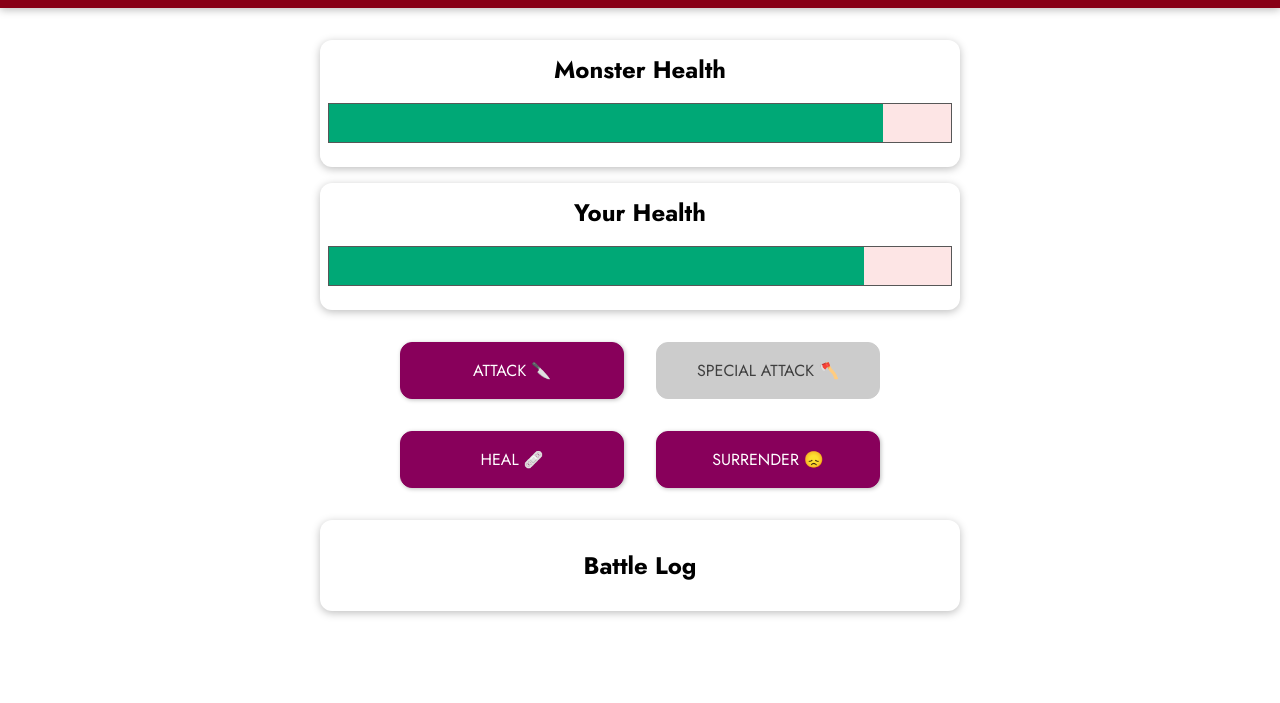
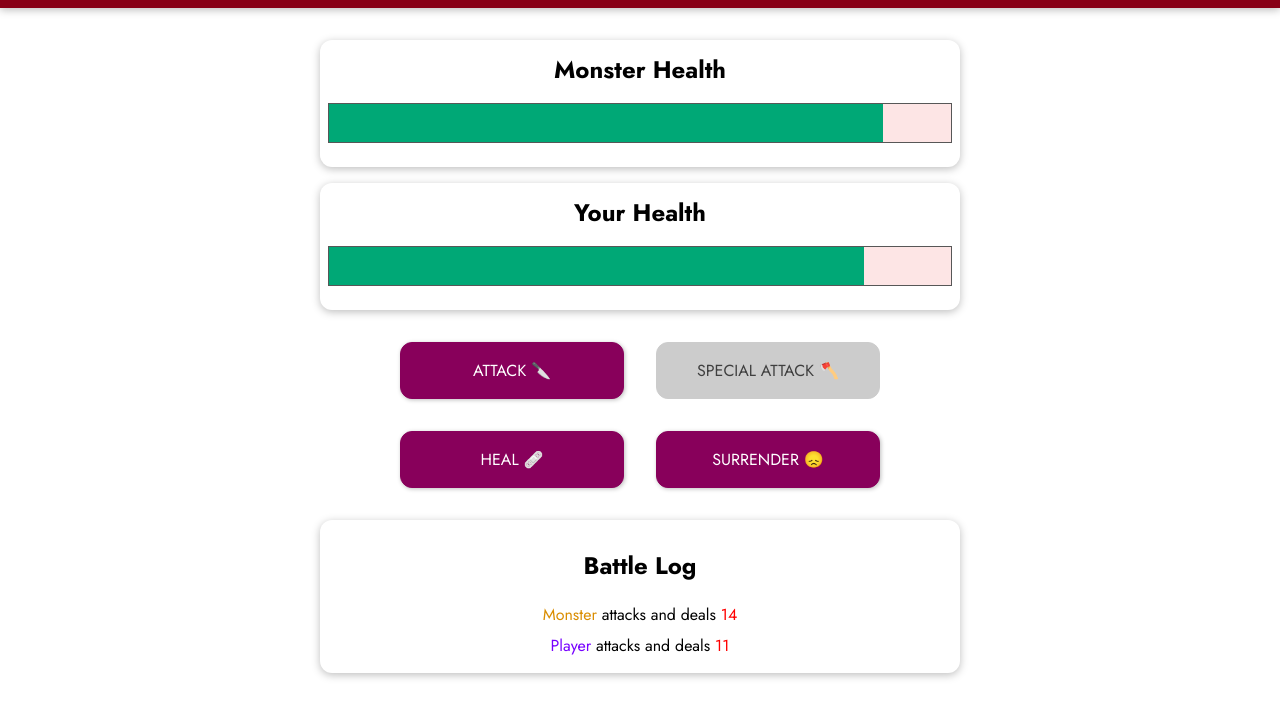
Before and after one commit to richieez/slay-the-monster, a plain HTML site: page index.html in a window 1280 px wide. Both pictures are taken after a click on the button "ATTACK 🔪". Shown: the part 97-800 px from the top of the page. Drawn offline with nearby package versions, Linux system fonts and the light colour scheme.

Commit message:
Add Battle Log

```diff
--- a/app.js
+++ b/app.js
@@ -9,6 +9,7 @@ const app = Vue.createApp({
       playerHealth: 100,
       currentRound: 0,
       winner: null,
+      logMessages: [],
     };
   },
 
@@ -54,24 +55,28 @@ const app = Vue.createApp({
       this.playerHealth = 100;
       this.currentRound = 0;
       this.winner = null;
+      this.logMessages = [];
     },
 
     attackMonster() {
       this.currentRound++;
       const attackValue = getRandomValue(5, 12);
       this.monsterHealth -= attackValue;
+      this.addLogMessage("player", "attack", attackValue);
       this.attackPlayer();
     },
 
     attackPlayer() {
       const attackValue = getRandomValue(8, 15);
       this.playerHealth -= attackValue;
+      this.addLogMessage("monster", "attack", attackValue);
     },
 
     specialAttackMonster() {
       this.currentRound++;
       const attackValue = getRandomValue(10, 25);
       this.monsterHealth -= attackValue;
+      this.addLogMessage("player", "attack", attackValue);
       this.attackPlayer();
     },
 
@@ -83,12 +88,21 @@ const app = Vue.createApp({
       } else {
         this.playerHealth += healValue;
       }
+      this.addLogMessage("player", "heal", healValue);
       this.attackPlayer();
     },
 
     surrender() {
       this.winner = "monster";
     },
+
+    addLogMessage(who, what, value) {
+      this.logMessages.unshift({
+        actionBy: who,
+        actionType: what,
+        actionValue: value,
+      });
+    },
   },
 });
 
--- a/index.html
+++ b/index.html
@@ -56,7 +56,22 @@
       </section>
       <section id="log" class="container">
         <h2>Battle Log</h2>
-        <ul></ul>
+        <ul>
+          <li v-for="logMessage in logMessages">
+            <span
+              :class="{'log--player': logMessage.actionBy === 'player', 'log--monster': logMessage.actionBy === 'monster'}"
+              >{{logMessage.actionBy === 'player' ? 'Player' : 'Monster'}}</span
+            >
+            <span v-if="logMessage.actionType == 'heal'">
+              heals himself for
+              <span class="log--heal">{{logMessage.actionValue}}</span></span
+            >
+            <span v-else>
+              attacks and deals
+              <span class="log--damage">{{logMessage.actionValue}}</span></span
+            >
+          </li>
+        </ul>
       </section>
     </div>
   </body>
```
